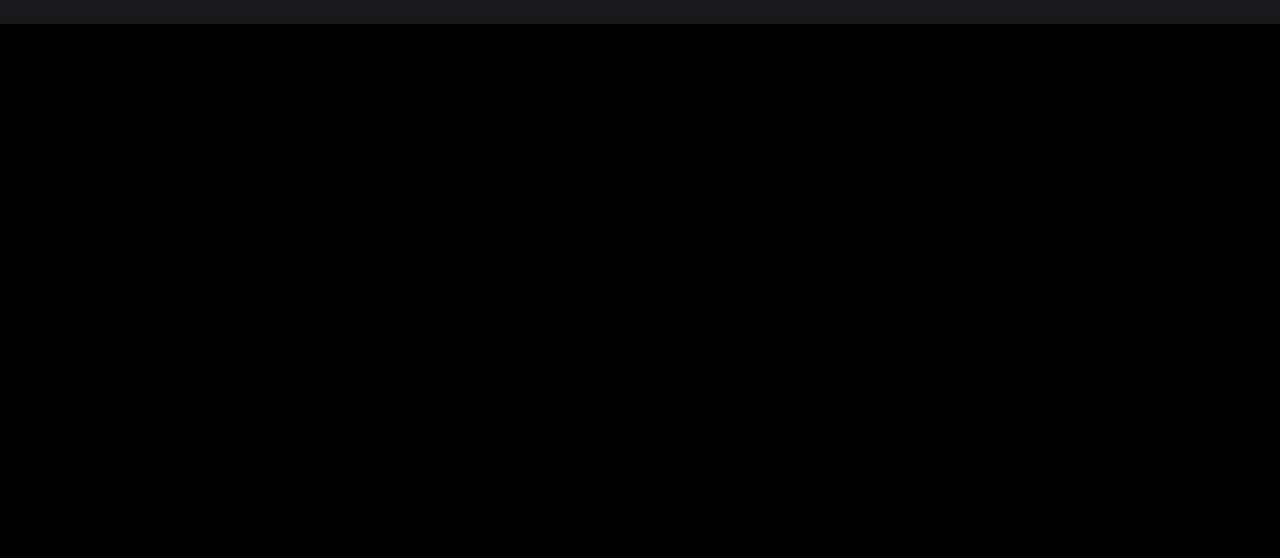
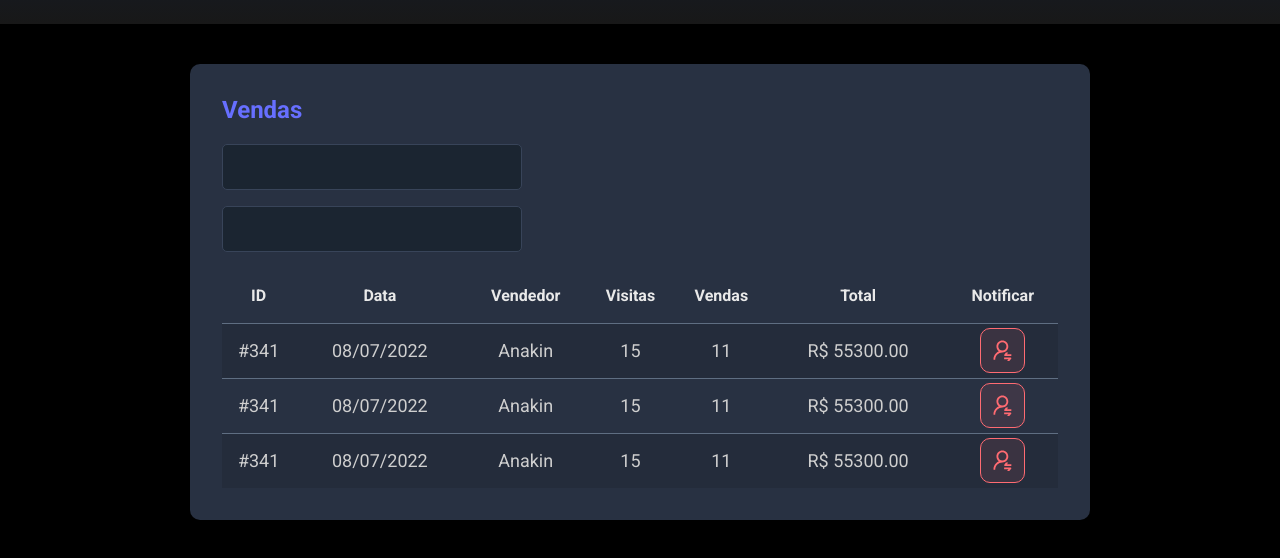
Before and after one commit to Git-LeAmaral/App_Relatorio_Vendas, a plain HTML site: page index.html in a window 1280 px wide. Shown: the part 196-754 px from the top of the page. Drawn offline with Linux system fonts and the light colour scheme.

Commit message:
Criando e estilizando tabelas

```diff
--- a/index.html
+++ b/index.html
@@ -19,5 +19,88 @@
         </p>
       </div>
     </header>
+
+    <main>
+      <section id="sales">
+        <div class="dsmeta-container">
+          <div class="dsmeta-card">
+            <h2 class="dsmeta-sales-title">Vendas</h2>
+            <div>
+              <div class="dsmeta-form-control-container">
+                <input class="dsmeta-form-control" type="text">
+              </div>
+              <div class="dsmeta-form-control-container">
+                <input class="dsmeta-form-control" type="text">
+              </div>
+            </div>
+
+            <div>
+              <table class="dsmeta-sales-table">
+                <thead>
+                  <tr>
+                    <th class="show992">ID</th>
+                    <th class="show576">Data</th>
+                    <th>Vendedor</th>
+                    <th class="show992">Visitas</th>
+                    <th class="show992">Vendas</th>
+                    <th>Total</th>
+                    <th>Notificar</th>
+                  </tr>
+                </thead>
+                <tbody>
+                  <tr>
+                    <td class="show992">#341</td>
+                    <td class="show576">08/07/2022</td>
+                    <td>Anakin</td>
+                    <td class="show992">15</td>
+                    <td class="show992">11</td>
+                    <td>R$ 55300.00</td>
+                    <td>
+                      <div class="dsmeta-red-btn-container">
+                        <div class="dsmeta-red-btn">
+                          <img src="notification-icon.svg" alt="Imagem icone de notificação">
+                        </div>
+                      </div>
+                    </td>
+                  </tr>
+                  <tr>
+                    <td class="show992">#341</td>
+                    <td class="show576">08/07/2022</td>
+                    <td>Anakin</td>
+                    <td class="show992">15</td>
+                    <td class="show992">11</td>
+                    <td>R$ 55300.00</td>
+                    <td>
+                      <div class="dsmeta-red-btn-container">
+                        <div class="dsmeta-red-btn">
+                          <img src="notification-icon.svg" alt="Imagem icone de notificação">
+                        </div>
+                      </div>
+                    </td>
+                  </tr>
+                  <tr>
+                    <td class="show992">#341</td>
+                    <td class="show576">08/07/2022</td>
+                    <td>Anakin</td>
+                    <td class="show992">15</td>
+                    <td class="show992">11</td>
+                    <td>R$ 55300.00</td>
+                    <td>
+                      <div class="dsmeta-red-btn-container">
+                        <div class="dsmeta-red-btn">
+                          <img src="notification-icon.svg" alt="Imagem icone de notificação">
+                        </div>
+                      </div>
+                    </td>
+                  </tr>
+                </tbody>
+              </table>
+            </div>
+
+          </div>
+        </div>
+      </section>
+    </main>
+
   </body>
 </html>
--- a/styles.css
+++ b/styles.css
@@ -44,3 +44,128 @@ header {
   font-size: 14px;
   font-weight: 300;
 }
+
+.dsmeta-card {
+  background-color: #283142;
+  border-radius: 10px;
+  padding: 30px 10px;
+}
+
+.dsmeta-container {
+  width: 100%;
+  max-width: 900px;
+  margin: 0 auto;
+}
+
+#sales {
+  padding: 40px 10px;
+}
+
+.dsmeta-sales-title {
+  color: #676fff;
+  font-size: 24px;
+  margin-bottom: 20px;
+}
+
+.dsmeta-form-control-container {
+  margin-bottom: 16px;
+  max-width: 300px;
+}
+
+.dsmeta-form-control {
+  width: 100%;
+  height: 46px;
+  background-color: #1B2531;
+  border: 1px solid #384459;
+  border-radius: 5px;
+  color: #9aaabe;
+  padding: 0 20px;
+  font-size: 18px;
+}
+
+.dsmeta-sales-table {
+  width: 100%;
+  border-spacing: 0;
+  border-collapse: collapse;
+}
+
+.dsmeta-sales-table thead {
+  height: 55px;
+  font-size: 16px;
+  color: #e9e9e9;
+  font-weight: 700;
+}
+
+.dsmeta-sales-table tbody {
+  font-size: 14px;
+  font-weight: 400px;
+  color: #cfcfcf;
+  text-align: center;
+}
+
+.dsmeta-sales-table tbody tr {
+  height: 74px;
+  border-top: 1px solid #5f6e82;
+}
+
+.dsmeta-sales-table tbody tr:hover > td {
+  background-color: #384459;
+}
+
+.dsmeta-sales-table tbody tr:nth-child(odd) {
+  background-color: #242c3b;
+}
+
+.dsmeta-red-btn-container {
+  display: flex;
+  justify-content: center;
+}
+
+.dsmeta-red-btn {
+  height: 45px;
+  width: 45px;
+  background: rgba(255, 107, 114, 0.1);
+  border: 1px solid #FF6B72;
+  border-radius: 10px;
+  display: flex;
+  align-items: center;
+  justify-content: center;
+  cursor: pointer;
+}
+
+.dsmeta-red-btn img {
+  width: 19px;
+}
+
+.show992 {
+  display: none;
+}
+
+.show576 {
+  display: none;
+}
+
+@media (min-width: 576px) {
+  .show576 {
+    display: table-cell;
+  }
+
+  .dsmeta-card {
+    padding: 32px;
+  }
+
+  .dsmeta-sales-table tbody tr {
+    height: 55px;
+  }
+
+  .dsmeta-sales-table tbody {
+    font-size: 18px;
+  }
+
+}
+
+@media (min-width: 992px) {
+  .show992 {
+    display: table-cell;
+  }
+}
```
Also changed, not shown: notification-icon.svg (added).
